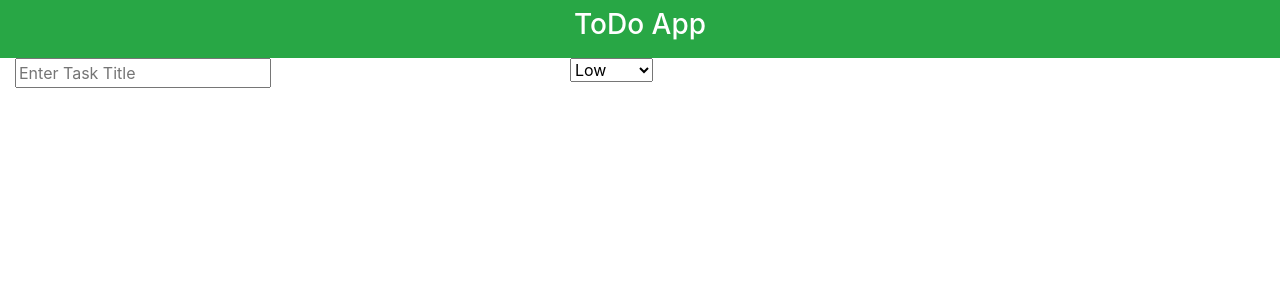
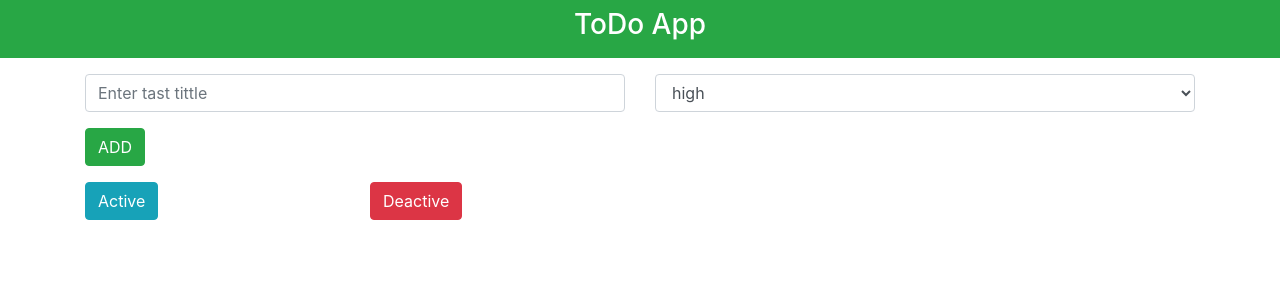
Before and after one commit to Lab-Member-010/React.js, a React (Create React App) app in the folder task-app/: page / in a window 1280 px wide. Shown: the top 300 px of the page. Built offline with nearby package versions, Linux system fonts and the light colour scheme.

Commit message:
new change

```diff
--- a/task-app/src/App.js
+++ b/task-app/src/App.js
@@ -1,29 +1,46 @@
 import { Component } from "react";
 import Header from "./components/Header";
-import {data} from "./data";
+import { data } from "./data";
 
 class App extends Component {
-  constructor(){
+  constructor() {
     super();
     this.state = {
-      taskList: data
+      taskList: data,
+      priorityList:["high","medium","low"]
     };
   }
   render() {
     return <>
       <Header />
-      <div className="container row">
-        <div className="col-md-6">
-          <input type="text" id="task" placeholder="Enter Task Title"/>
+      <div className='container'>
+        <div className="row mt-3">
+          <div className='col-md-6'>
+            <input ref={(taskInput) => (this.tittle = taskInput)} className='form-control' type='text' placeholder='Enter tast tittle'></input>
+          </div>
+          <div className='col-md-6'>
+            <select ref={(priorityInput) => (this.priority = priorityInput)} className="form-control">
+              {this.state.priorityList.map((priority, index) => (
+                <option key={index}>{priority}</option>
+              ))}
+            </select>
+          </div>
         </div>
-        <div className="col-md-6">
-          <select id="priority">
-            <option>Low</option>
-            <option>Medium</option>
-            <option>High</option>
-          </select>
+        <div className="row mt-3">
+          <div className="col-md-6">
+            <button className="btn btn-success" onClick={this.addRecord}>
+              ADD
+            </button>
+          </div>
         </div>
-        <div className="col-md-6"></div>
+        <div className="row mt-3">
+          <div className='col-md-3'>
+          <button className="btn btn-info">Active</button>
+          </div>
+          <div className='col-md-3'>
+            <button className="btn btn-danger">Deactive</button>
+          </div>
+        </div>
       </div>
     </>
   }
```
